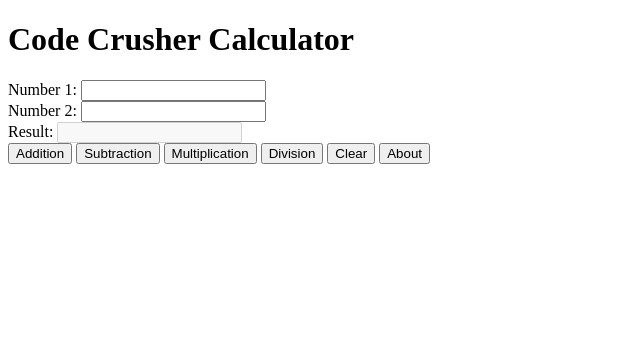
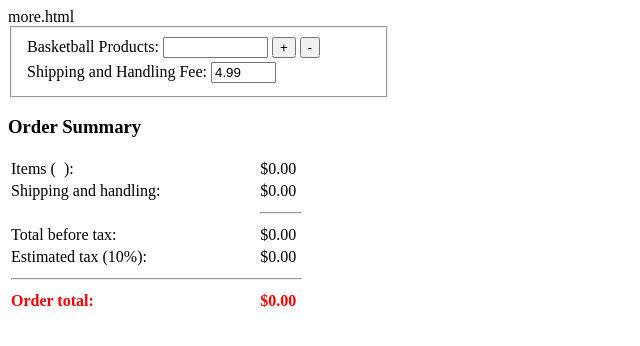
Before and after one commit to CrUsHeRo2/Crusherbatak, a plain HTML site: page index.html in a window 1280 px wide. Shown: the whole page, without its empty margins (0-640 px from the left). Drawn offline with Linux system fonts and the light colour scheme.

Commit message:
Add files via upload

```diff
--- a/index.html
+++ b/index.html
@@ -1,62 +1,102 @@
-
-<!DOCTYPE html>
-<html lang="en">
-<head>
+<html lang="en"><head></head><body>more.html
     <meta charset="UTF-8">
     <meta http-equiv="X-UA-Compatible" content="IE=edge">
     <meta name="viewport" content="width=device-width, initial-scale=1.0">
-    <title>Calculator Task1</title>
+    <title>index</title>
+    <script>
+let count = 0;
+function increment() {
+count++;
+document.getElementById("count").value = count;
+document.getElementById("countDisplay").textContent = count;
+updateCost();
+}
 
-<body>
-    <div id="calculator">
-    <h1>Code Crusher Calculator</h1>
-	<label for="num1">Number 1:</label>
-	<input type="number" id="num1"><br>
-	<label for="num2">Number 2:</label>
-	<input type="number" id="num2"><br>
-	<label for="result">Result:</label>
-	<input type="number" id="result" disabled><br>
-	<button onclick="add()">Addition</button>
-	<button onclick="subtract()">Subtraction</button>
-	<button onclick="multiply()">Multiplication</button>
-	<button onclick="divide()">Division</button>
-	<button onclick="clearInput()">Clear</button>
-	<button onclick="about()">About</button>
-    </div>
+function decrement() {
+if (count > 0) {
+count--;
+document.getElementById("count").value = count;
+document.getElementById("countDisplay").textContent = count;
+updateCost();
+    }
+}
+function updateCost() {
+let costPerItem = 15.977;
+let totalCost = count * costPerItem;
+let fee = document.getElementById("fee").value;
+let totalWithFee = totalCost + parseFloat(fee);
+let estimatedTax = Math.round(totalWithFee * 10) / 100;
+let orderTotal = totalWithFee + estimatedTax;
+if (count == 0) {
+totalWithFee = 0;
+estimatedTax = 0;
+orderTotal = 0;
+fee = "0.00";
+    }
+document.getElementById("totalCost").innerHTML = "$" + totalCost.toFixed(2);
+document.getElementById("feeDisplay").innerHTML = "$" + fee;
+document.getElementById("totalWithFee").innerHTML = "$" + totalWithFee.toFixed(2);
+document.getElementById("estimatedTax").innerHTML = "$" + estimatedTax.toFixed(2);
+document.getElementById("orderTotal").innerHTML = "$" + orderTotal.toFixed(2);
+}
+    </script>
+    <style>
+#countDisplay{
+display: inline-block;
+}
+#totalCost, #feeDisplay, #hr, #totalWithFee, #estimatedTax, #orderTotal {
+display: inline-block;
+margin-left: 1in;
+}
 
-	<script>
-		function add() {
-			let num1 = parseInt(document.getElementById("num1").value);
-			let num2 = parseInt(document.getElementById("num2").value);
-			let result = num1 + num2;
-			document.getElementById("result").value = result;
-		}
-		function subtract() {
-			let num1 = parseInt(document.getElementById("num1").value);
-			let num2 = parseInt(document.getElementById("num2").value);
-			let result = num1 - num2;
-			document.getElementById("result").value = result;
-		}
-		function multiply() {
-			let num1 = parseInt(document.getElementById("num1").value);
-			let num2 = parseInt(document.getElementById("num2").value);
-			let result = num1 * num2;
-			document.getElementById("result").value = result;
-		}
-		function divide() {
-			let num1 = parseInt(document.getElementById("num1").value);
-			let num2 = parseInt(document.getElementById("num2").value);
-			let result = num1 / num2;
-			document.getElementById("result").value = result;
-		}
-		function clearInput() {
-			document.getElementById("num1").value = "";
-			document.getElementById("num2").value = "";
-			document.getElementById("result").value = "";
-		}
-		function about() {
-			alert("Cirlo Miranda");
-		}
-	</script>
-</body>
-</html>
+</style>
+
+
+<fieldset style="width: 350px;">
+        <table>
+            <tbody><tr>
+            <td>Basketball Products: <input size="10" id="count">
+            <button onclick="increment()">+</button>
+            <button onclick="decrement()">-</button>
+            </td>
+            </tr>
+            <tr>
+            <td>Shipping and Handling Fee:
+            <input value="4.99" size="5" id="fee">
+            </td>
+            </tr>
+        </tbody></table>
+    </fieldset>
+    <h3>Order Summary</h3>
+    <table>
+        <tbody><tr>
+        <td>Items ( <span id="countDisplay"></span> ):</td>
+        <td><span id="totalCost">$0.00</span></td>
+        </tr>
+        <tr>
+        <td>Shipping and handling:</td>
+        <td><span id="feeDisplay">$0.00</span></td>
+        </tr>
+        <tr>
+        <td></td>
+        <td style="text-align: left;"><hr id="hr" style="width: 40px; "></td>
+        </tr>
+        <tr>
+        <td>Total before tax:</td>
+        <td><span id="totalWithFee">$0.00</span></td>
+        </tr>
+        <tr>
+        <td>Estimated tax (10%):</td>
+        <td><span id="estimatedTax">$0.00</span></td>
+        </tr>
+        <tr>
+        <td colspan="2"><hr></td>
+        </tr>
+        <tr>
+        <td style="color: red;font-weight: bold;">Order total:</td>
+        <td style="color: red;font-weight: bold;">
+        <span id="orderTotal">$0.00</span></td>
+        </tr>
+    </tbody></table>
+
+</body></html>
```
